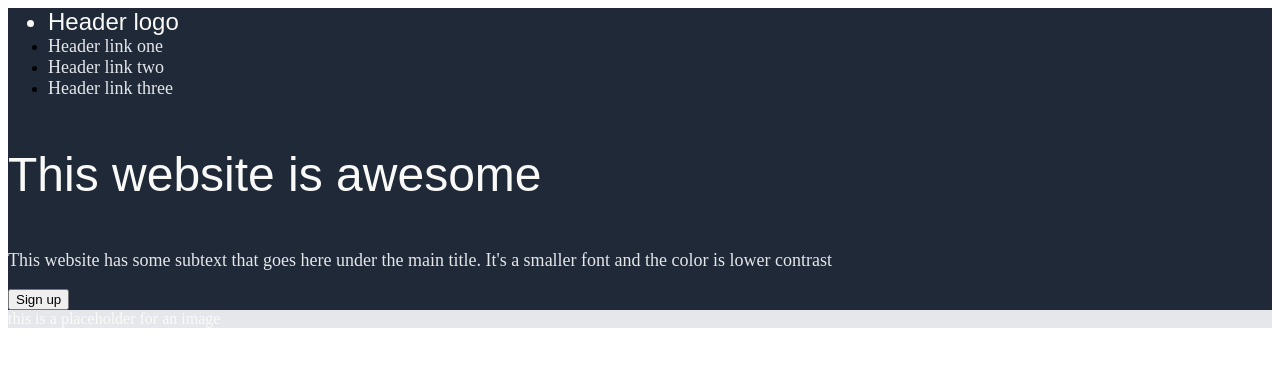
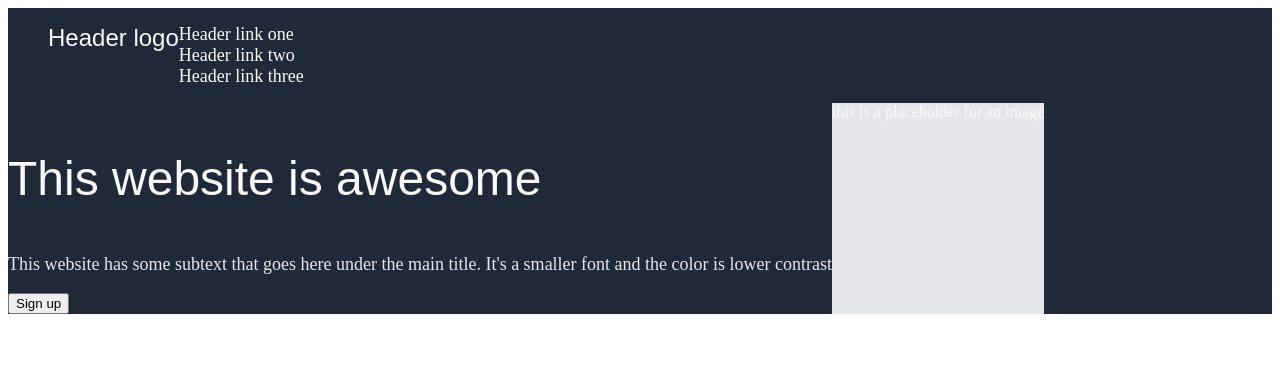
Before and after one commit to CreeKrull/landing_page, a plain HTML site: page index.html in a window 1280 px wide. Drawn offline with Linux system fonts and the light colour scheme.

Commit message:
Add flex to header section

```diff
--- a/index.html
+++ b/index.html
@@ -6,12 +6,17 @@
   </head>
   <body>
     <div class="header">
+      <div class="topheader">
         <ul>
           <li class="logo">Header logo</li>
-        <li><a class="secondary">Header link one</a></li>
-        <li><a class="secondary">Header link two</a></li>
-        <li><a class="secondary">Header link three</a></li>
+          <div class="secondary">
+          <li><a>Header link one</a></li>
+          <li><a>Header link two</a></li>
+          <li><a>Header link three</a></li>
+          </div>
         </ul>
+      </div>
+      <div class="subheader">
         <div class="hero">
           <p class="awesome">This website is awesome</p>
           <p class="secondary">This website has some subtext that goes here under the main title. It's a smaller font and the color is lower contrast</p>
@@ -20,7 +25,7 @@
         <div class="placeholder">
           <a>this is a placeholder for an image</a>
         </div>
-
+      </div>
     </div>
     <div class="random">
     </div>
--- a/styles.css
+++ b/styles.css
@@ -27,3 +27,26 @@
 a {
   color: #f9faf8;
 }
+
+body {
+  display: flex;
+  flex-direction: column;
+}
+
+ul {
+  list-style: none;
+  display: flex;
+}
+
+.topheader, .subheader {
+  display: flex;
+}
+
+.topheader {
+  justify-content: space-between;
+}
+
+.links_secondary {
+  display: flex;
+
+}
```
Lines whose indentation alone changed are shown as unchanged.
